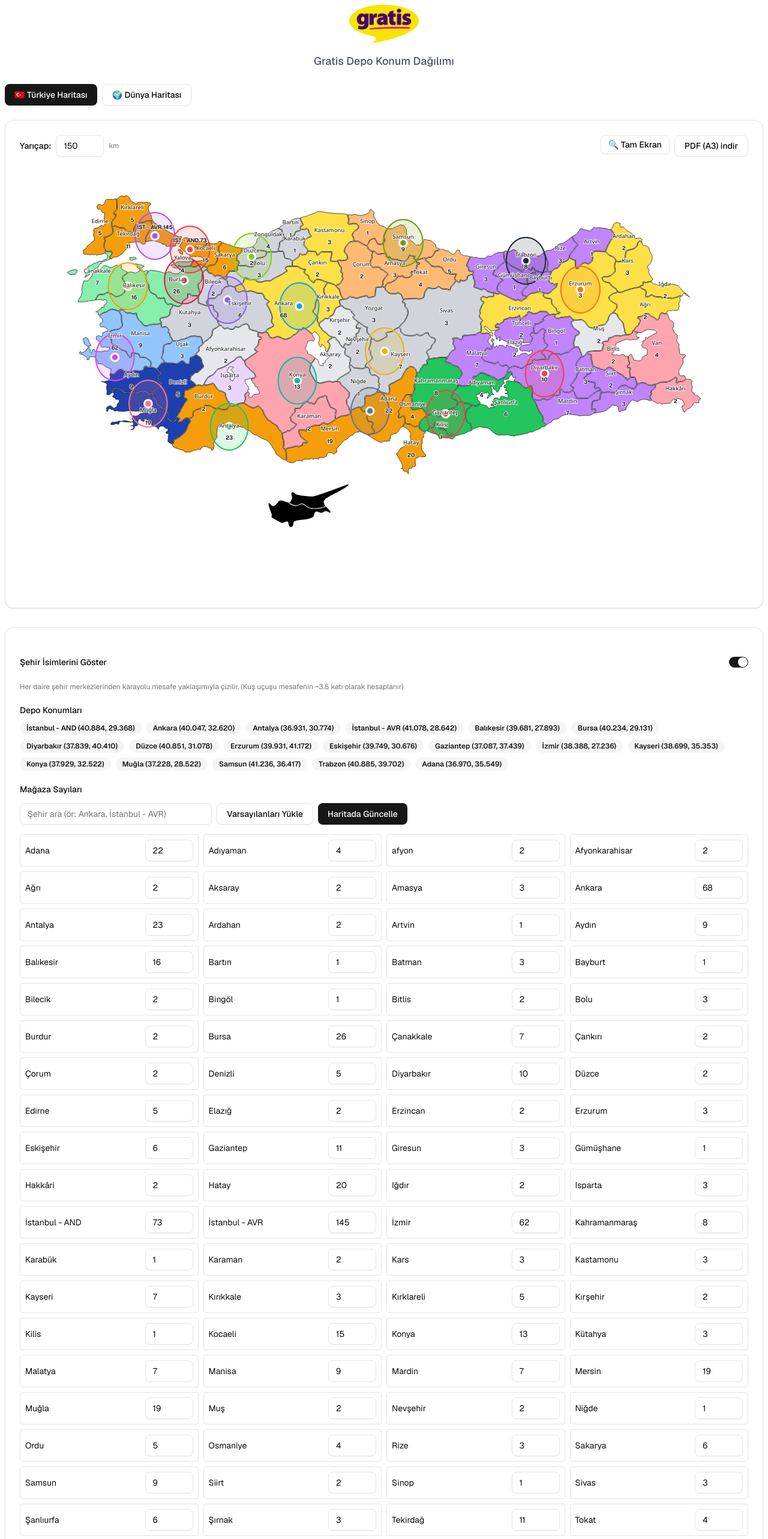
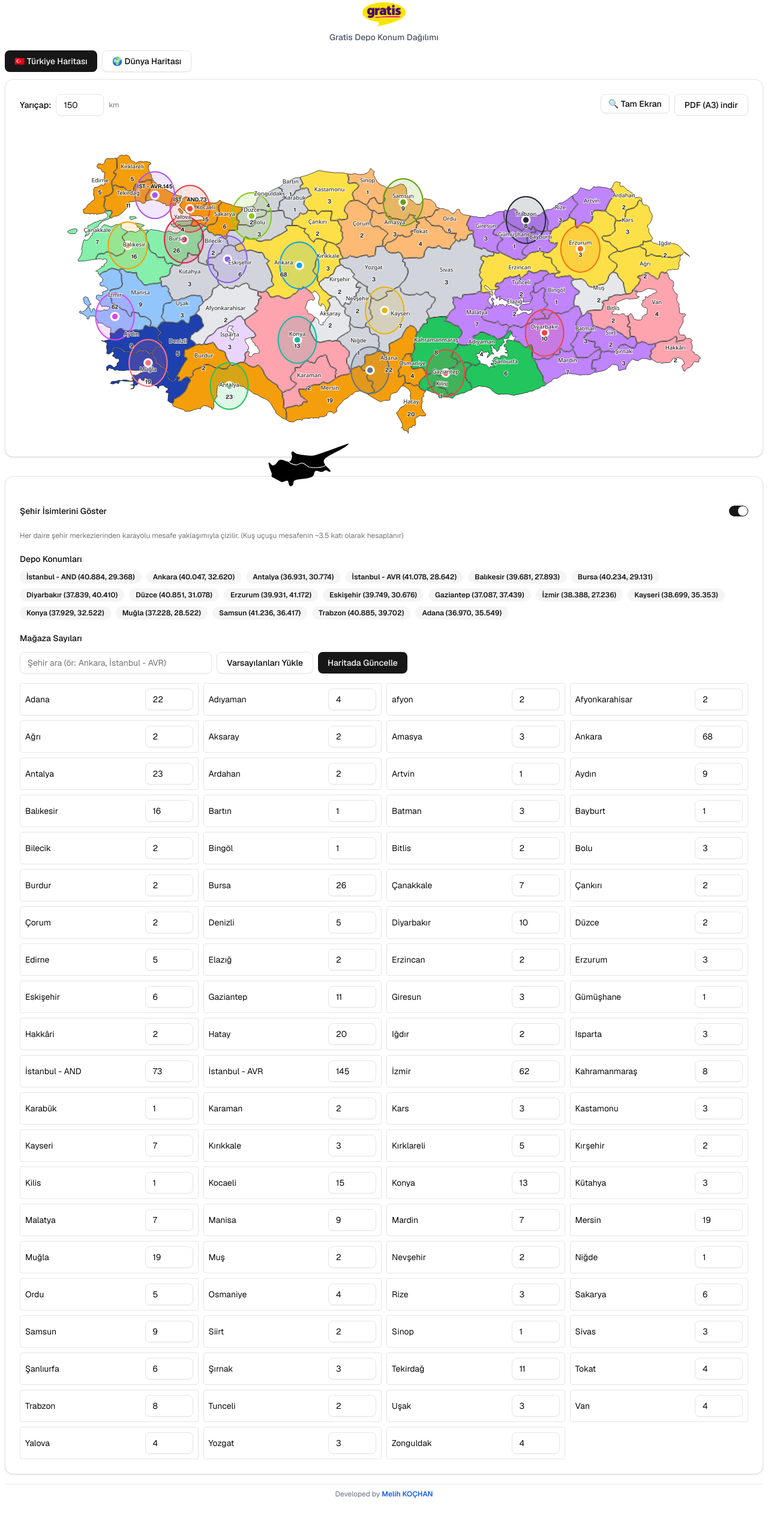
Before and after one commit to melihkochan/turkiyemagazadepokontrolmap, a Next.js app: page / in a window 1280 px wide. Shown: the top 2566 px of the page at 60% size. After the commit the page ends 2503 px from the top, so only its background shows below. Built offline with nearby package versions, Linux system fonts and the light colour scheme.

Commit message:
Refactor page layout: adjust header spacing, logo size, and footer styling for improved visual consistency.

```diff
--- a/app/page.tsx
+++ b/app/page.tsx
@@ -12,22 +12,22 @@ export default function Page() {
 
   return (
     <main className="min-h-screen w-full">
-      <div className="mx-auto w-full max-w-[1680px] px-2 py-2">
+      <div className="mx-auto w-full max-w-[1400px] px-2 py-1">
         {/* Ana Başlık */}
-        <div className="text-center mb-6">
-          <div className="flex items-center justify-center gap-4 mb-4">
+        <div className="text-center mb-3">
+          <div className="flex items-center justify-center gap-2 mb-2">
             <img
               src="/images/gratis-logo.png"
               alt="Gratis Logo"
-              className="h-16 w-auto"
+              className="h-10 w-auto"
             />
           </div>
-          <p className="text-gray-600 text-lg font-medium">
+          <p className="text-gray-600 text-sm font-medium">
             Gratis Depo Konum Dağılımı
           </p>
         </div>
         {/* Tab Navigation */}
-        <div className="mb-6 flex gap-2">
+        <div className="mb-3 flex gap-2">
           <Button
             variant={activeTab === "turkey" ? "default" : "outline"}
             onClick={() => setActiveTab("turkey")}
@@ -50,7 +50,7 @@ export default function Page() {
             defaultSelectedCityIds={depotCityIds}
             defaultRadiusKm={150}
             storeCounts={storeCounts}
-            mapHeightClass="min-h-[88vh]"
+            mapHeightClass="min-h-[65vh]"
           />
         )}
 
@@ -63,8 +63,8 @@ export default function Page() {
         )}
 
         {/* Footer - Geliştirici Bilgileri */}
-        <footer className="mt-8 pt-4 border-t border-gray-200">
-          <div className="text-center text-sm text-gray-600">
+        <footer className="mt-4 pt-2 border-t border-gray-200">
+          <div className="text-center text-xs text-gray-500">
             <p>
               Developed by{" "}
               <a
```
